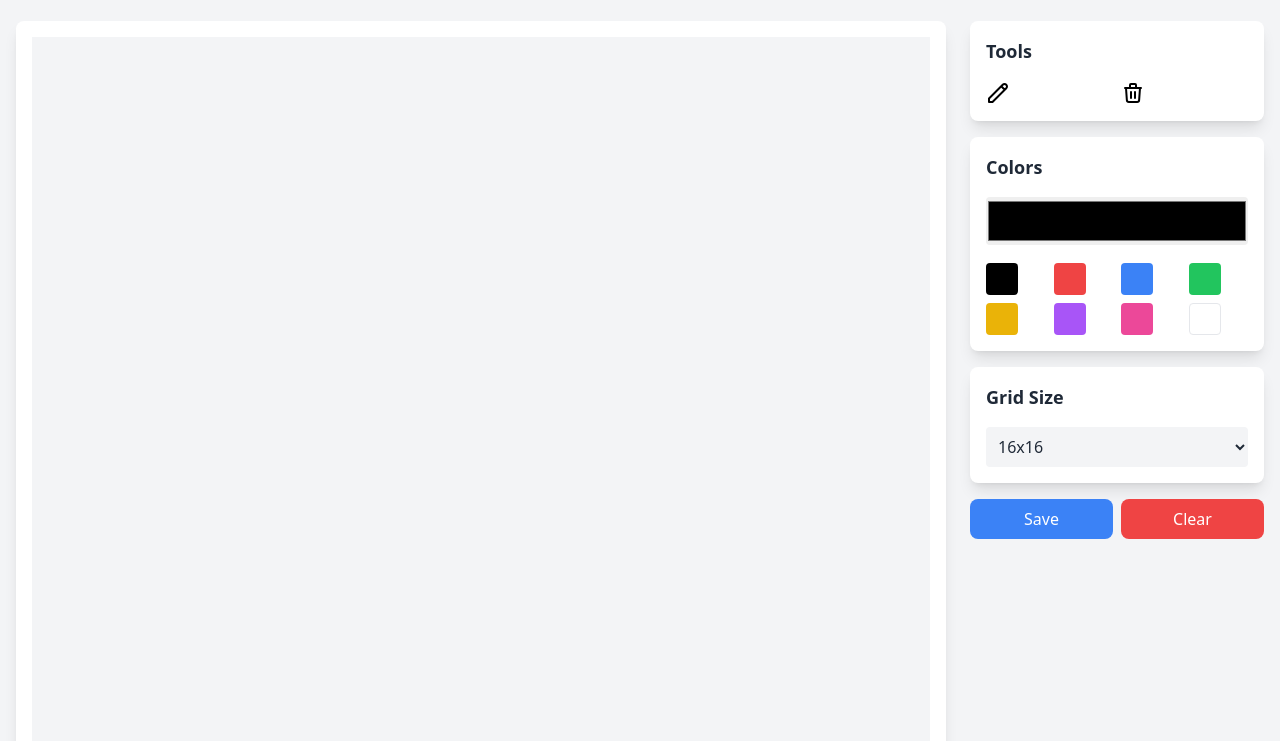
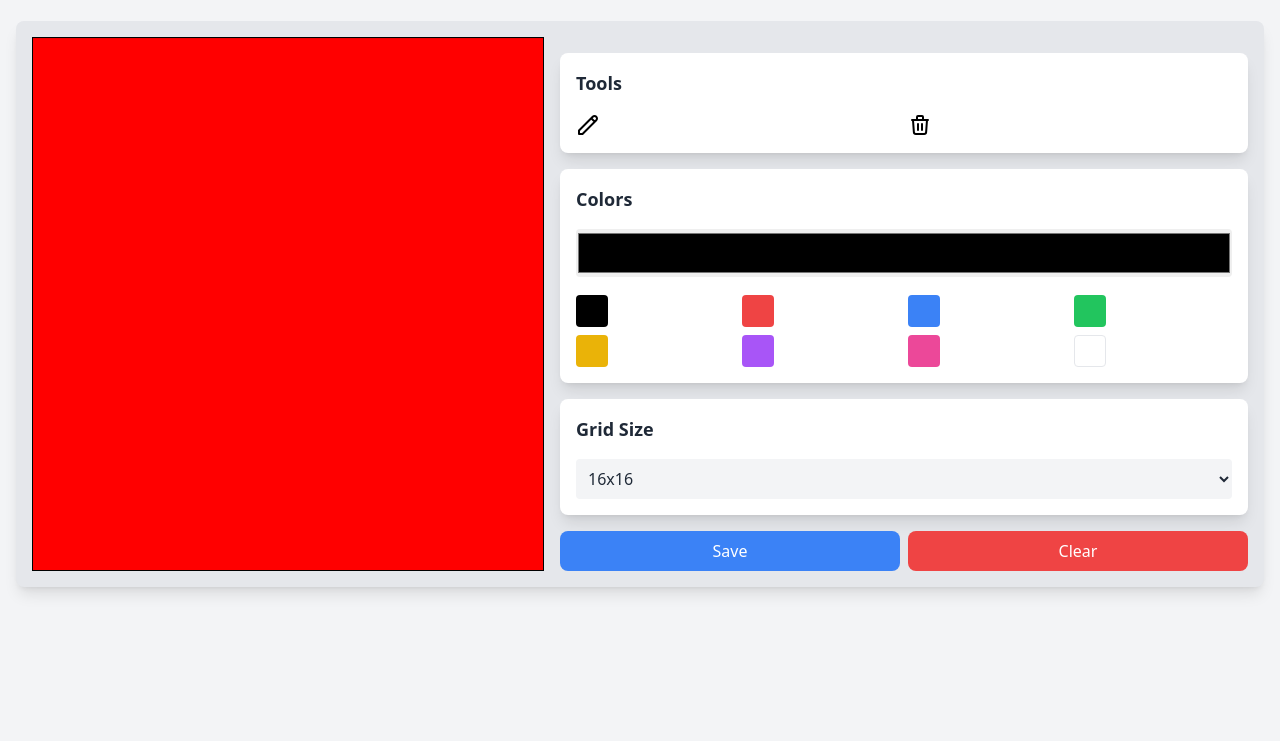
Before and after one commit to Horus031/100Days-JavaScript, a website: page projects/project-02/src/index.html in a window 1280 px wide. Shown: the part 59-800 px from the top of the page. Drawn offline with Linux system fonts and the light colour scheme.

Commit message:
init logic render and handleresize

```diff
--- a/projects/project-02/src/index.html
+++ b/projects/project-02/src/index.html
@@ -20,18 +20,16 @@
         </header>
 
         <div class="grid grid-cols-1 lg:grid-cols-12 gap-6">
-            <div class="lg:col-span-9">
-                <div class="bg-white dark:bg-gray-800 rounded-lg p-4 shadow-lg">
-                    <div class="aspect-square w-full" id="canvas-container">
-                        <canvas id="pixel-grid" class="grid grid-16 gap-0.5 w-full h-full bg-gray-100 dark:bg-gray-700">
+            <div class="lg:col-span-12">
+                <div class="flex flex-col lg:flex-row justify-between bg-gray-200 dark:bg-gray-800 rounded-lg p-4 shadow-lg lg:space-x-4 space-y-4">
+                    <div class="" id="canvas-container">
+                        <canvas id="pixel-grid" class="grid grid-16 gap-0.5 w-full h-full bg-gray-100 dark:bg-gray-700 size-[512px]">
 
                         </canvas>
                     </div>
-                </div>
-            </div>
 
-            <div class="lg:col-span-3 space-y-4">
-                <div class="bg-white dark:bg-gray-800 p-4 rounded-lg shadow-lg">
+                    <div class="flex-1 space-y-4">
+                        <div class="bg-white dark:bg-gray-800 dark:border-gray-400 dark:border p-4 rounded-lg shadow-lg w-full">
                             <h2 class="text-lg font-semibold mb-4 text-gray-800 dark:text-white">
                                 Tools
                             </h2>
@@ -49,11 +47,11 @@
                             </div>
                         </div>
 
-                <div class="bg-white dark:bg-gray-800 p-4 rounded-lg shadow-lg">
+                        <div class="bg-white dark:bg-gray-800 dark:border-gray-400 dark:border p-4 rounded-lg shadow-lg">
                             <h2 class="text-lg font-semibold mb-4 text-gray-800 dark:text-white">
                                 Colors
                             </h2>
-                    <input type="color" class="w-full h-12 rounded cursor-pointer" value="#000000">
+                            <input id="color-picker" type="color" class="w-full h-12 rounded cursor-pointer" value="#000000">
                             <div class="grid grid-cols-4 gap-2 mt-4">
                                 <button class="w-8 h-8 rounded bg-black"></button>
                                 <button class="w-8 h-8 rounded bg-red-500"></button>
@@ -66,7 +64,7 @@
                             </div>
                         </div>
 
-                <div class="bg-white dark:bg-gray-800 p-4 rounded-lg shadow-lg">
+                        <div class="bg-white dark:bg-gray-800 dark:border-gray-400 dark:border p-4 rounded-lg shadow-lg">
                             <h2 class="text-lg font-semibold text-gray-800 mb-4 dark:text-white">
                                 Grid Size
                             </h2>
@@ -86,6 +84,10 @@
                 </div>
             </div>
 
-    <script src="./script.js"></script>
+
+        </div>
+    </div>
+
+    <script type="module" src="./scripts/app.js"></script>
 </body>
 </html>
--- a/projects/project-02/src/input.css
+++ b/projects/project-02/src/input.css
@@ -3,7 +3,16 @@
 @tailwind utilities;
 
 @layer components {
+    .grid-8 {
+        grid-template-columns: repeat(8, minmax(0, 1fr));
+    }
     .grid-16 {
         grid-template-columns: repeat(16, minmax(0, 1fr));
     }
+    .grid-32 {
+        grid-template-columns: repeat(32, minmax(0, 1fr));
+    }
+    .grid-64 {
+        grid-template-columns: repeat(64, minmax(0, 1fr));
+    }
 }
--- a/projects/project-02/src/script.js
+++ /dev/null
@@ -1,6 +0,0 @@
-const darkModeBtn = document.querySelector('#dark-mode');
-const htmlElement = document.documentElement;
-
-darkModeBtn.addEventListener('click', function() {
-    htmlElement.classList.toggle('dark');
-})
--- /dev/null
+++ b/projects/project-02/src/scripts/app.js
@@ -0,0 +1,42 @@
+import { storage } from "./storage.js";
+import { ui } from "./ui.js";
+import { events } from "./event.js";
+
+const darkModeBtn = document.querySelector('#dark-mode');
+const htmlElement = document.documentElement;
+const canvas = document.querySelector('#pixel-grid');
+const gridSelect = document.querySelector('#grid-size');
+
+
+const app = {
+    handleUI: function() {
+        // Đảm bảo canvas ở các màn hình
+        ui.handleSizeCanvas(canvas);
+
+        // render bản vẽ dựa trên grid size
+        ui.renderCanvas(canvas, gridSelect);
+    },
+
+    handleEvents: function() {
+        // Handle trạng thái dark mode
+        events.handleDarkMode(darkModeBtn, htmlElement, storage);
+    },
+
+    handleResize: function() {
+        ui.handleSizeCanvas(canvas);
+        ui.renderCanvas(canvas, gridSelect);
+    },
+
+
+    init: function() {
+        this.handleUI();
+
+        this.handleEvents();
+
+        // Add resize event listener
+        window.addEventListener('resize', this.handleResize.bind(this));
+    },
+
+}
+
+app.init();
--- /dev/null
+++ b/projects/project-02/src/scripts/event.js
@@ -0,0 +1,20 @@
+export const events = {
+    handleDarkMode: function(button, htmlElement, configHandler) {
+        button.addEventListener('click', () => {
+            const isDark = htmlElement.classList.toggle('dark');
+            configHandler.saveConfig('isDark', isDark);
+        });
+        let darkMode = configHandler.getConfig('isDark');
+        if (darkMode.isDark) {
+            htmlElement.classList.add('dark');
+        } else {
+            htmlElement.classList.remove('dark');
+        }
+    },
+
+    handleGridSelect: function(gridSelect) {
+        gridSelect.addEventListener('change', () => {
+
+        })
+    }
+}
--- /dev/null
+++ b/projects/project-02/src/scripts/storage.js
@@ -0,0 +1,10 @@
+export const storage = {
+
+    getConfig: (key) => JSON.parse(localStorage.getItem(key)) || {},
+
+    saveConfig: (key, value) => {
+        const config = JSON.parse(localStorage.getItem(key)) || {};
+        config[key] = value;
+        localStorage.setItem(key, JSON.stringify(config));
+    },
+}
--- /dev/null
+++ b/projects/project-02/src/scripts/ui.js
@@ -0,0 +1,51 @@
+export const ui = {
+    handleSizeCanvas: function(canvas) {
+        const screenSize = Math.min(window.innerWidth, window.innerHeight) * 0.9; // 90% màn hình
+        const newSize = Math.min(512, screenSize); // Giữ tối đa 512x512
+        canvas.width = newSize;
+        canvas.height = newSize;
+    },
+
+    renderCanvas: function(canvas, gridSelect) {
+        const ctx = canvas.getContext('2d');
+        if (!ctx) {
+            console.error('Failed to get canvas context');
+            return;
+        }
+
+        const imageData = ctx.createImageData(canvas.width, canvas.height)
+        const gridSize = parseInt(gridSelect.value);
+        const pixelSize = canvas.width / gridSize;
+
+        // Màu viền (đen)
+        const borderColor = [0, 0, 0, 255]; // RGBA cho màu đen
+        // Màu bên trong (đỏ)
+        const fillColor = [255, 0, 0, 255]; // RGBA cho màu đỏ
+
+        for (let y = 0; y < canvas.height; y++) {
+            for (let x = 0; x < canvas.width; x++) {
+                const index = (y * canvas.width + x) * 4;
+
+                // Kiểm tra xem pixel có nằm trên viền hay không
+                if (x === 0 || x === canvas.width - 1 || y === 0 || y === canvas.height - 1) {
+                    // Đặt màu viền (màu đen)
+                    imageData.data[index] = borderColor[0];     // Red
+                    imageData.data[index + 1] = borderColor[1]; // Green
+                    imageData.data[index + 2] = borderColor[2]; // Blue
+                    imageData.data[index + 3] = borderColor[3]; // Alpha
+                    } else {
+                    // Đặt màu bên trong (màu đỏ)
+                    imageData.data[index] = fillColor[0];      // Red
+                    imageData.data[index + 1] = fillColor[1];  // Green
+                    imageData.data[index + 2] = fillColor[2];  // Blue
+                    imageData.data[index + 3] = fillColor[3];  // Alpha
+                }
+            }
+        }
+
+        // Vẽ ImageData lên canvas tại vị trí (50, 50)
+        ctx.putImageData(imageData, 0, 0);
+
+
+    }
+}
--- a/projects/project-02/tailwind.config.js
+++ b/projects/project-02/tailwind.config.js
@@ -3,6 +3,7 @@ module.exports = {
   content: [
     "./*.{html,js}",
     "./src/*.{html,js}",
+    "./src/scripts/*.js"
   ],
   darkMode: 'class',
   theme: {
```
Also changed, not shown: projects/project-02/src/output.css. Lines whose indentation alone changed are shown as unchanged.
